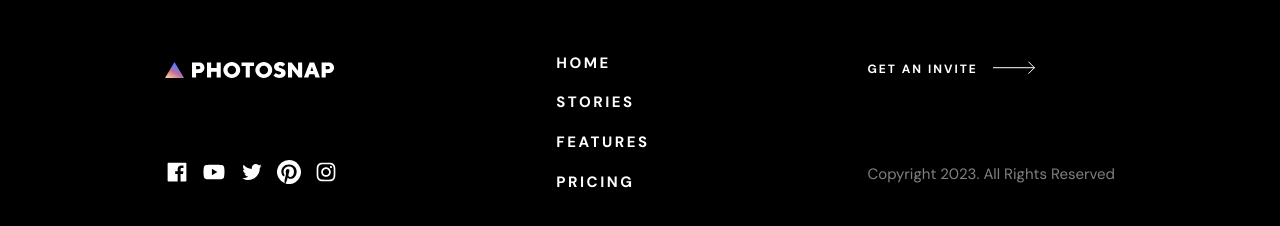
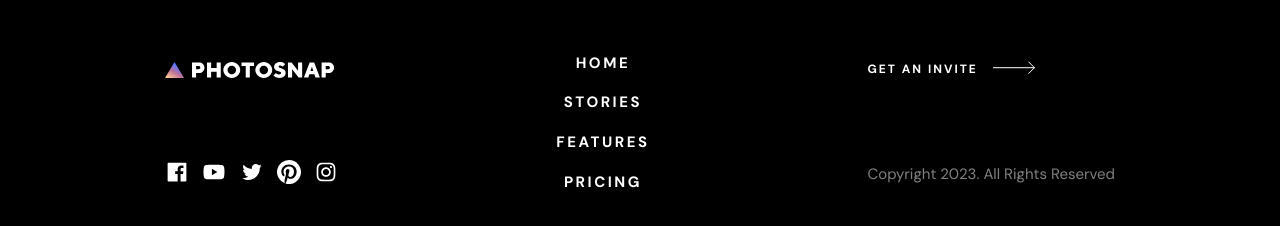
Before and after one commit to Berhan-Adhana/photosnap-multi-page-website, a React (Vite) app: page /stories in a window 1280 px wide. Shown: the part 2724-2950 px from the top of the page. Built offline with nearby package versions, Linux system fonts and the light colour scheme.

Commit message:
text centred

```diff
--- a/src/components/footer/DesktopAndMobileFooter.jsx
+++ b/src/components/footer/DesktopAndMobileFooter.jsx
@@ -12,7 +12,7 @@ const DesktopAndMobileFooter = ({ logo, socialMedia, menu }) => {
         <Logo logo={logo} />
         <SocialMedia socialMedia={socialMedia} />
       </div>
-      <div className="flex flex-col   text-white mt-[49px] lg:mt-0  gap-x-[13.33px] gap-y-5">
+      <div className="flex flex-col text-center text-white mt-[49px] lg:mt-0  gap-x-[13.33px] gap-y-5">
         {menu.map((item, index) => (
           <Link
             key={index}
```
